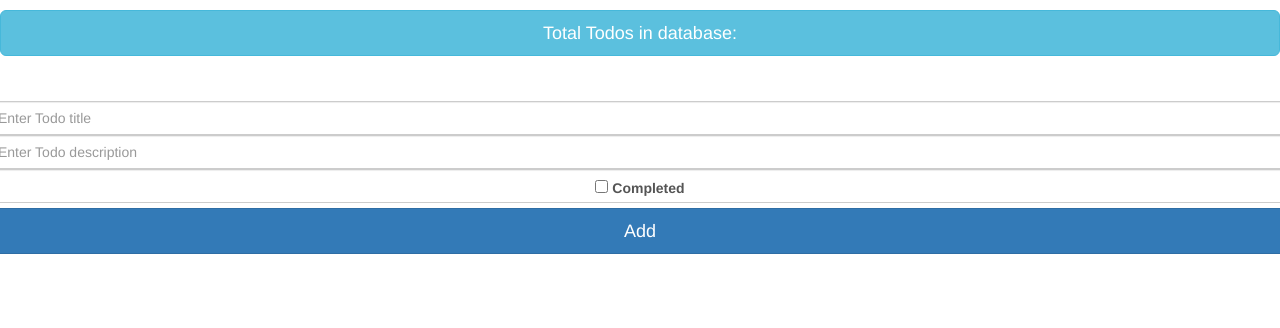
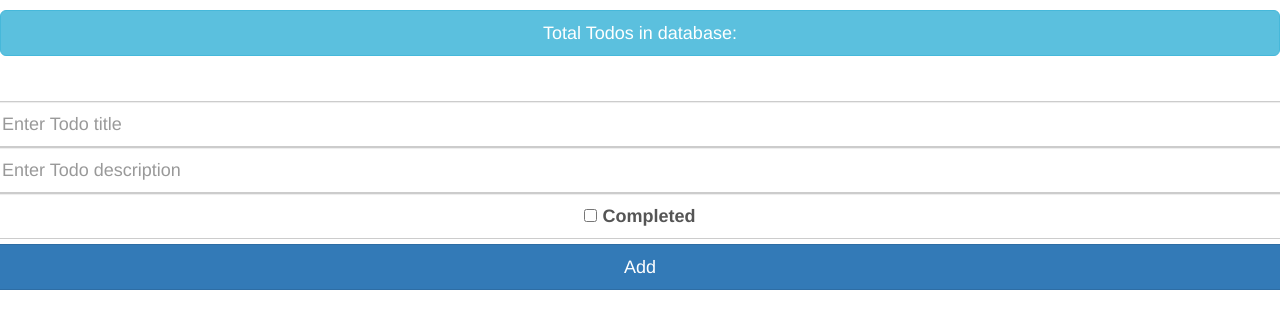
Before and after one commit to ssunny7/mean-todo, a website: page client/views/index.html in a window 1280 px wide. Drawn offline with nearby package versions, Linux system fonts and the light colour scheme; no server answers.

Commit message:
Updated styling for new todo form elements

```diff
--- a/client/views/index.html
+++ b/client/views/index.html
@@ -28,9 +28,9 @@
     <div class="text-center">
         <form>
             <div class="form-group">
-                <input type="text" class="form-control col-lg-2" placeholder="Enter Todo title" ng-model="newData.title">
-                <input type="text" class="form-control col-lg-8" placeholder="Enter Todo description" ng-model="newData.description">
-                <label class="form-control col-lg-2"><input type="checkbox" ng-model="newData.completed"> Completed</label>
+                <input type="text" class="form-control input-lg col-lg-2" placeholder="Enter Todo title" ng-model="newData.title">
+                <input type="text" class="form-control input-lg col-lg-8" placeholder="Enter Todo description" ng-model="newData.description">
+                <label class="form-control input-lg col-lg-2"><input type="checkbox" ng-model="newData.completed"> Completed</label>
             </div>
             <button type="submit" class="btn btn-primary btn-lg col-lg-12" ng-click="createToDo()">Add</button>
         </form>
```
